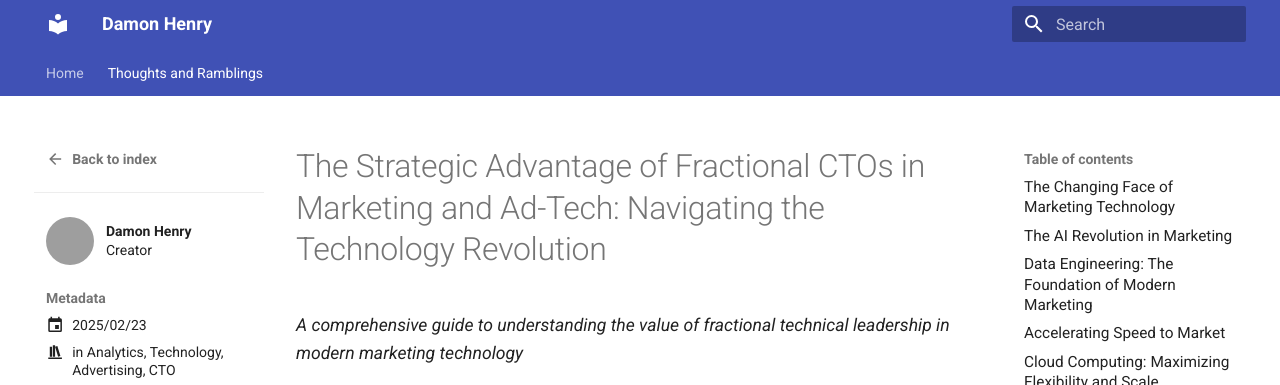
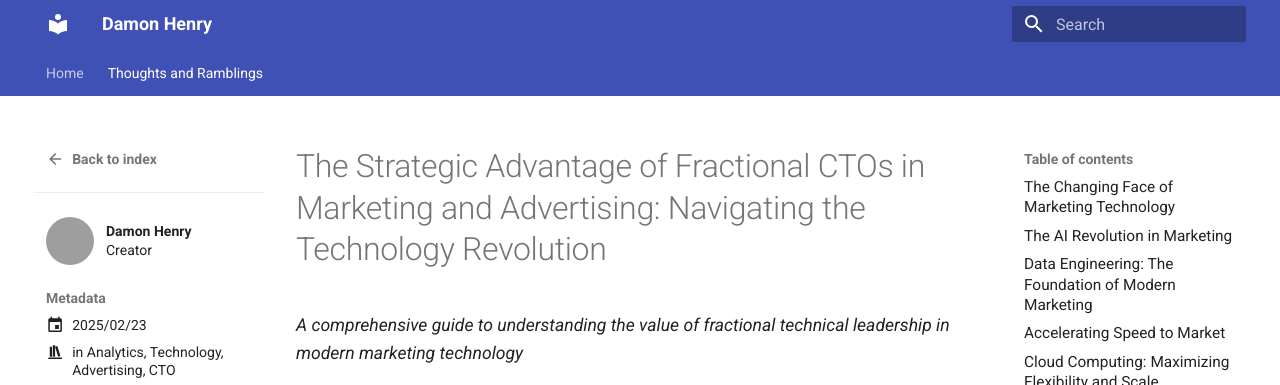
Before and after one commit to romanumero/romanumero.github.io, an MkDocs documentation site: the page built from docs/thoughts/posts/imposter-syndrome.md, in a window 1280 px wide and 900 px high. Shown: the top 385 px of the window. Built offline with MkDocs 1.6.1 and Material for MkDocs 9.7.7, drawn with Linux system fonts in a browser that asks for light colours; grey boxes are pictures that could not be loaded.

Commit message:
changed header

```diff
--- a/docs/thoughts/posts/imposter-syndrome.md
+++ b/docs/thoughts/posts/imposter-syndrome.md
@@ -9,7 +9,7 @@ categories:
   - CTO
 ---
 
-# The Strategic Advantage of Fractional CTOs in Marketing and Ad-Tech: Navigating the Technology Revolution
+# The Strategic Advantage of Fractional CTOs in Marketing and Advertising: Navigating the Technology Revolution
 
 *A comprehensive guide to understanding the value of fractional technical leadership in modern marketing technology*
 
```
